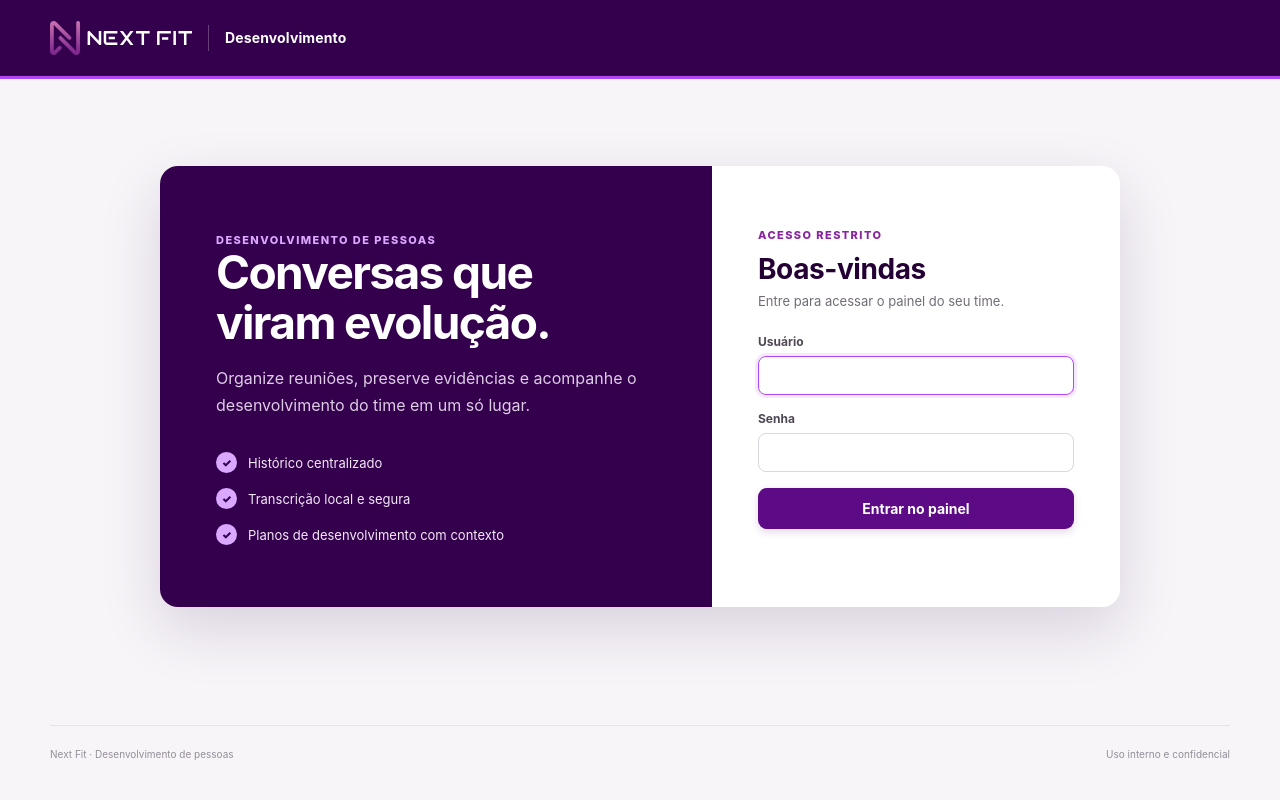
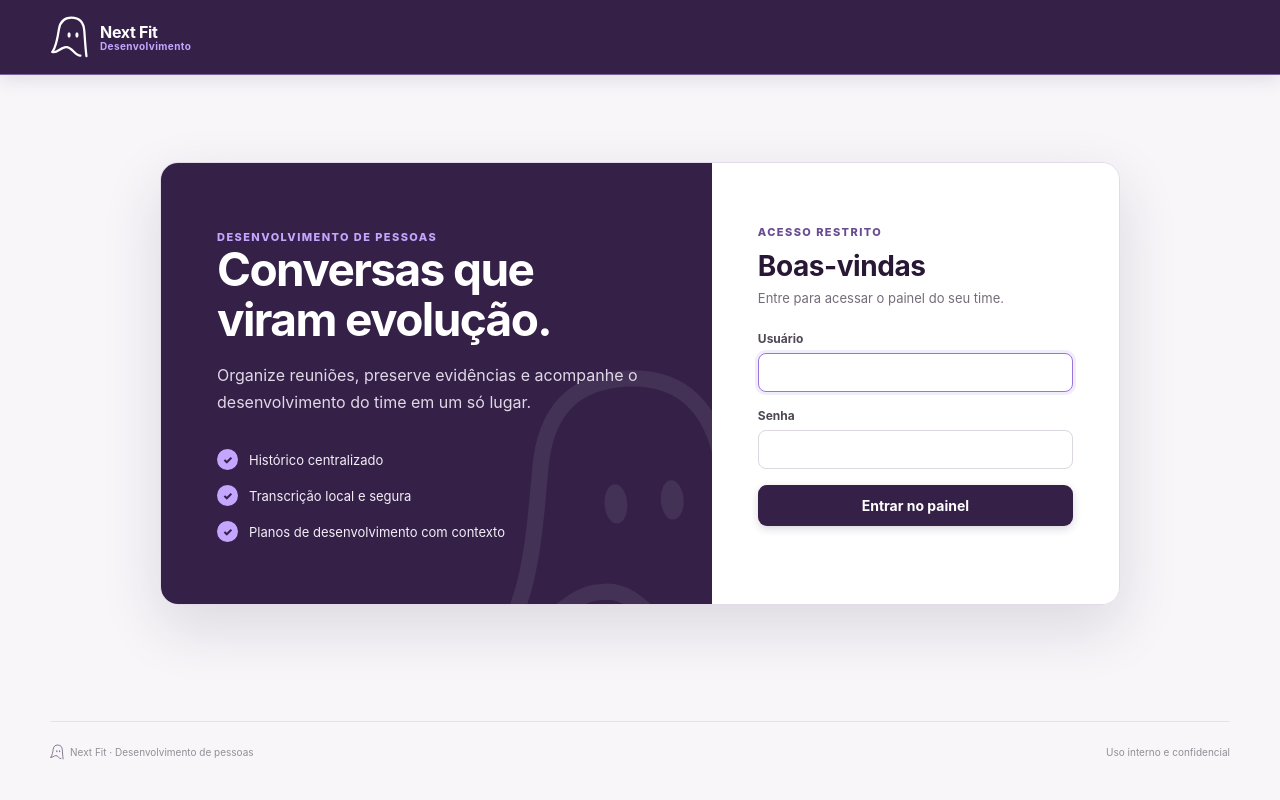
Before and after one commit to LucasGasparA/analisedereuniao, a FastAPI app: page /login in a window 1280 px wide. Run offline with FastAPI, Linux system fonts and the light colour scheme.

Commit message:
Aplica identidade visual do Fantasminha

```diff
--- a/static/style.css
+++ b/static/style.css
@@ -1,23 +1,24 @@
 :root {
-  --purple-950: #240035;
-  --purple-900: #34004e;
-  --purple-800: #5c0a85;
-  --purple-600: #8b24a0;
-  --purple-500: #b345f7;
-  --purple-100: #ead0ff;
-  --purple-50: #f8efff;
+  --purple-950: #281735;
+  --purple-900: #352048;
+  --purple-800: #49325e;
+  --purple-600: #694b91;
+  --purple-500: #9875dd;
+  --purple-100: #e2d6ff;
+  --purple-50: #f7f3ff;
+  --lavender: #c4a6ff;
   --green-600: #3a9832;
   --green-100: #e4f5e2;
-  --ink: #24202a;
-  --muted: #716b76;
-  --line: #e8e3ea;
+  --ink: #241d29;
+  --muted: #746c79;
+  --line: #e7e1e9;
   --surface: #ffffff;
-  --background: #f7f5f8;
+  --background: #f8f6f9;
   --danger: #b42318;
   --danger-soft: #fff0ee;
   --warning: #8a4b08;
   --warning-soft: #fff7e5;
-  --shadow: 0 10px 30px rgba(52, 0, 78, .06);
+  --shadow: 0 10px 28px rgba(53, 32, 72, .055);
   font-family: Inter, "Segoe UI", Roboto, Arial, sans-serif;
   color: var(--ink);
   background: var(--background);
@@ -34,12 +35,13 @@ button, .button { -webkit-tap-highlight-color: transparent; }
 .shell { width: min(1180px, calc(100% - 40px)); margin: 0 auto; }
 .page-content { padding-top: 42px; padding-bottom: 34px; min-height: calc(100vh - 154px); }
 
-.topbar { background: var(--purple-900); border-bottom: 3px solid var(--purple-500); }
-.nav { min-height: 76px; display: flex; align-items: center; justify-content: space-between; gap: 24px; }
-.brand { display: flex; align-items: center; gap: 16px; min-width: 0; }
-.brand-logo { display: block; width: 142px; height: auto; }
-.brand-divider { width: 1px; height: 26px; background: rgba(255,255,255,.25); }
-.product-name { color: white; font-size: 14px; font-weight: 650; letter-spacing: .01em; }
+.topbar { background: var(--purple-900); border-bottom: 1px solid rgba(196,166,255,.48); box-shadow: 0 4px 18px rgba(53,32,72,.12); }
+.nav { min-height: 74px; display: flex; align-items: center; justify-content: space-between; gap: 24px; }
+.brand { display: flex; align-items: center; gap: 11px; min-width: 0; }
+.brand-mark { display: block; width: 39px; height: 44px; }
+.brand-copy { display: grid; gap: 1px; color: white; line-height: 1; }
+.brand-copy b { font-size: 16px; letter-spacing: -.02em; }
+.brand-copy small { color: var(--lavender); font-size: 10px; font-weight: 650; letter-spacing: .04em; }
 .nav-actions { display: flex; align-items: center; gap: 18px; }
 .nav-actions form { margin: 0; }
 .environment-dot { color: rgba(255,255,255,.72); font-size: 12px; display: flex; gap: 7px; align-items: center; }
@@ -53,19 +55,19 @@ h2 { margin-bottom: 5px; font-size: 18px; letter-spacing: -.015em; }
 h3 { font-size: 15px; }
 .muted { color: var(--muted); }
 .section-label { margin-bottom: 10px; color: var(--purple-600); font-weight: 800; font-size: 11px; letter-spacing: .13em; }
-.section-label.light { color: #dca7ff; }
+.section-label.light { color: var(--lavender); }
 .page-heading { display: flex; align-items: end; justify-content: space-between; gap: 24px; margin-bottom: 28px; }
 .page-heading p { margin-bottom: 0; font-size: 15px; }
 
-.button { display: inline-flex; justify-content: center; align-items: center; border: 0; border-radius: 9px; padding: 12px 18px; background: var(--purple-800); color: white; font-weight: 700; font-size: 14px; cursor: pointer; box-shadow: 0 3px 8px rgba(92,10,133,.16); transition: background .18s, transform .18s, box-shadow .18s; }
-.button:hover { background: var(--purple-600); box-shadow: 0 5px 14px rgba(92,10,133,.2); transform: translateY(-1px); }
+.button { display: inline-flex; justify-content: center; align-items: center; border: 0; border-radius: 9px; padding: 12px 18px; background: var(--purple-900); color: white; font-weight: 700; font-size: 14px; cursor: pointer; box-shadow: 0 3px 9px rgba(53,32,72,.18); transition: background .18s, transform .18s, box-shadow .18s; }
+.button:hover { background: var(--purple-800); box-shadow: 0 5px 14px rgba(53,32,72,.2); transform: translateY(-1px); }
 .button:disabled { opacity: .58; cursor: wait; transform: none; }
 .button.secondary { color: var(--purple-800); background: var(--purple-50); border: 1px solid var(--purple-100); box-shadow: none; }
-.button.secondary:hover { background: #f1ddff; }
+.button.secondary:hover { background: #eee6ff; }
 .button.full { width: 100%; }
 .text-link { color: var(--purple-800); font-weight: 700; font-size: 13px; }
 
-.card { background: var(--surface); border: 1px solid var(--line); border-radius: 14px; box-shadow: var(--shadow); padding: 24px; }
+.card { background: var(--surface); border: 1px solid var(--line); border-radius: 13px; box-shadow: var(--shadow); padding: 24px; }
 .card-header { display: flex; align-items: flex-start; justify-content: space-between; gap: 16px; margin-bottom: 20px; }
 .card-header h2, .card-header p { margin-bottom: 4px; }
 .card-header p { font-size: 13px; }
@@ -101,14 +103,14 @@ h3 { font-size: 15px; }
 .status-tag { padding: 6px 10px; border-radius: 20px; color: #7a667f; background: #f4f1f5; font-size: 11px; white-space: nowrap; }
 .status-tag.done { color: #287b21; background: var(--green-100); }
 .empty-state { text-align: center; padding: 44px 20px 34px; color: var(--muted); }
-.empty-state > span { display: block; font-size: 29px; margin-bottom: 10px; }
+.empty-state > img { display: block; width: 50px; height: 57px; margin: 0 auto 12px; opacity: .82; }
 .empty-state h3 { margin-bottom: 6px; color: var(--ink); }
 .empty-state p { font-size: 13px; }
 .empty-inline { padding: 22px 0; color: var(--muted); font-size: 13px; }
 
 label { display: block; margin: 16px 0; color: #4f4753; font-size: 12px; font-weight: 700; }
 input, textarea { display: block; width: 100%; margin-top: 7px; padding: 11px 12px; color: var(--ink); background: #fff; border: 1px solid #dcd6df; border-radius: 8px; outline: none; font-weight: 400; transition: border .15s, box-shadow .15s; }
-input:focus, textarea:focus { border-color: var(--purple-500); box-shadow: 0 0 0 3px rgba(179,69,247,.12); }
+input:focus, textarea:focus { border-color: var(--purple-500); box-shadow: 0 0 0 3px rgba(152,117,221,.13); }
 input::placeholder, textarea::placeholder { color: #aaa4ad; }
 textarea { resize: vertical; line-height: 1.5; }
 .form-row { display: grid; grid-template-columns: 1.6fr 1fr; gap: 14px; }
@@ -121,7 +123,7 @@ textarea { resize: vertical; line-height: 1.5; }
 .profile-option b, .profile-option small { display: block; }
 .profile-option b { margin-bottom: 5px; color: var(--purple-900); font-size: 12px; }
 .profile-option small { color: var(--muted); font-size: 10px; line-height: 1.35; }
-.profile-option input:checked + span { border-color: var(--purple-600); background: var(--purple-50); box-shadow: 0 0 0 2px rgba(139,36,160,.11); }
+.profile-option input:checked + span { border-color: var(--purple-600); background: var(--purple-50); box-shadow: 0 0 0 2px rgba(105,75,145,.11); }
 .profile-option input:focus-visible + span { outline: 2px solid var(--purple-500); outline-offset: 2px; }
 
 .back-link { display: inline-block; margin-bottom: 24px; color: var(--purple-800); font-size: 13px; font-weight: 700; }
@@ -163,7 +165,7 @@ textarea { resize: vertical; line-height: 1.5; }
 .job-actions { min-height: 17px; margin-top: 11px; }
 .job-link { display: inline-block; color: var(--purple-800); font-size: 12px; font-weight: 800; }
 .retry-button, .reupload-button { padding: 7px 10px; border: 1px solid #e1c9eb; border-radius: 7px; color: var(--purple-800); background: var(--purple-50); font-size: 11px; font-weight: 800; cursor: pointer; }
-.retry-button:hover, .reupload-button:hover { background: #f1ddff; border-color: #d3a9e4; }
+.retry-button:hover, .reupload-button:hover { background: #eee6ff; border-color: #cdb8f4; }
 .retry-button:disabled, .reupload-button:disabled { opacity: .6; cursor: wait; }
 .retry-note { color: var(--muted); font-size: 11px; }
 .job-card.status-concluido .job-status { color: #287b21; background: var(--green-100); }
@@ -179,9 +181,9 @@ textarea { resize: vertical; line-height: 1.5; }
 .history-row small { color: var(--muted); font-size: 10px; }
 .history-dot { width: 8px; height: 8px; border-radius: 50%; background: #c7bdca; }
 .history-dot.done { background: var(--green-600); }
-.info-note { padding: 18px; border: 1px solid #e6d7ec; border-radius: 12px; background: #f5edf8; color: var(--purple-900); }
+.info-note { padding: 18px; border: 1px solid #e0d4f0; border-radius: 12px; background: var(--purple-50); color: var(--purple-900); }
 .info-note b { font-size: 13px; }
-.info-note p { margin: 6px 0 0; color: #725a7c; font-size: 11px; line-height: 1.5; }
+.info-note p { margin: 6px 0 0; color: #6d6077; font-size: 11px; line-height: 1.5; }
 .manual-card { padding: 0; }
 .manual-card summary { display: flex; justify-content: space-between; align-items: center; padding: 20px 23px; cursor: pointer; list-style: none; }
 .manual-card summary::-webkit-details-marker { display: none; }
@@ -207,18 +209,22 @@ textarea { resize: vertical; line-height: 1.5; }
 .alert.error { color: var(--danger); background: var(--danger-soft); border: 1px solid #fac5bf; }
 .alert.warning { color: var(--warning); background: var(--warning-soft); border: 1px solid #f2d79f; }
 
-.login-layout { display: grid; grid-template-columns: 1.15fr .85fr; max-width: 960px; margin: 45px auto; overflow: hidden; border-radius: 18px; box-shadow: 0 22px 60px rgba(52,0,78,.15); }
-.login-intro { padding: 62px 56px; color: white; background: var(--purple-900); }
+.login-layout { display: grid; grid-template-columns: 1.15fr .85fr; width: 100%; max-width: 960px; margin: 45px auto; overflow: hidden; border: 1px solid #e2dbe7; border-radius: 18px; box-shadow: 0 22px 60px rgba(53,32,72,.14); }
+.login-intro { position: relative; isolation: isolate; min-width: 0; overflow: hidden; padding: 62px 56px; color: white; background: var(--purple-900); }
+.login-intro > :not(.login-mascot) { position: relative; z-index: 1; }
+.login-mascot { position: absolute; z-index: 0; right: -48px; bottom: -72px; width: 280px; height: 315px; opacity: .075; transform: rotate(-4deg); }
 .login-intro h1 { max-width: 470px; color: white; font-size: 46px; }
-.login-intro > p { max-width: 480px; color: #ddcde3; line-height: 1.65; margin: 18px 0 34px; }
-.login-feature { display: flex; align-items: center; gap: 11px; margin-top: 15px; color: #f4e9f7; font-size: 13px; }
-.login-feature span { display: grid; place-items: center; width: 21px; height: 21px; border-radius: 50%; color: var(--purple-900); background: #dba8ff; font-size: 11px; font-weight: 900; }
-.login-card { padding: 62px 46px; background: white; }
+.login-intro > p { max-width: 480px; color: #e1d8e7; line-height: 1.65; margin: 18px 0 34px; }
+.login-feature { display: flex; align-items: center; gap: 11px; margin-top: 15px; color: #f4eff7; font-size: 13px; }
+.login-feature span { display: grid; place-items: center; width: 21px; height: 21px; border-radius: 50%; color: var(--purple-900); background: var(--lavender); font-size: 11px; font-weight: 900; }
+.login-card { min-width: 0; padding: 62px 46px; background: white; }
 .login-card h2 { font-size: 28px; color: var(--purple-950); margin-bottom: 7px; }
 .login-card > p { font-size: 13px; }
 .login-card form { margin-top: 25px; }
 
-.footer { display: flex; justify-content: space-between; gap: 20px; padding-top: 22px; padding-bottom: 28px; border-top: 1px solid var(--line); color: #948d97; font-size: 10px; }
+.footer { display: flex; justify-content: space-between; align-items: center; gap: 20px; padding-top: 22px; padding-bottom: 28px; border-top: 1px solid var(--line); color: #948d97; font-size: 10px; }
+.footer-brand { display: flex; align-items: center; gap: 6px; }
+.footer-brand img { width: 14px; height: 16px; opacity: .72; }
 
 @media (max-width: 900px) {
   .dashboard-grid, .person-grid, .meeting-grid { grid-template-columns: 1fr; }
@@ -233,8 +239,9 @@ textarea { resize: vertical; line-height: 1.5; }
   .shell { width: min(100% - 28px, 1180px); }
   .page-content { padding-top: 28px; }
   .nav { min-height: 66px; }
-  .brand-logo { width: 112px; }
-  .product-name, .brand-divider, .environment-dot { display: none; }
+  .brand-mark { width: 34px; height: 38px; }
+  .brand-copy b { font-size: 14px; }
+  .brand-copy small, .environment-dot { display: none; }
   .page-heading { align-items: flex-start; flex-direction: column; }
   .page-heading > .button { width: 100%; }
   .stats { grid-template-columns: 1fr; }
--- a/templates/base.html
+++ b/templates/base.html
@@ -3,18 +3,18 @@
 <head>
   <meta charset="utf-8">
   <meta name="viewport" content="width=device-width, initial-scale=1">
-  <meta name="theme-color" content="#34004e">
+  <meta name="theme-color" content="#352048">
   <title>{% block title %}Next Fit | Desenvolvimento{% endblock %}</title>
-  <link rel="stylesheet" href="/static/style.css?v=6">
-  <script src="/static/app.js?v=6" defer></script>
+  <link rel="icon" href="/static/fantasma-roxo.svg" type="image/svg+xml">
+  <link rel="stylesheet" href="/static/style.css?v=7">
+  <script src="/static/app.js?v=7" defer></script>
 </head>
 <body>
   <header class="topbar">
     <div class="shell nav">
       <a href="/" class="brand" aria-label="Next Fit Desenvolvimento">
-        <img src="/static/nextfit-logo.svg" alt="Next Fit" class="brand-logo">
-        <span class="brand-divider" aria-hidden="true"></span>
-        <span class="product-name">Desenvolvimento</span>
+        <img src="/static/fantasma-branco.svg" alt="" class="brand-mark" aria-hidden="true">
+        <span class="brand-copy"><b>Next Fit</b><small>Desenvolvimento</small></span>
       </a>
       {% if logged %}
       <div class="nav-actions">
@@ -31,7 +31,7 @@
   <main class="shell page-content">{% block content %}{% endblock %}</main>
 
   <footer class="shell footer">
-    <span>Next Fit · Desenvolvimento de pessoas</span>
+    <span class="footer-brand"><img src="/static/fantasma-roxo.svg" alt="" aria-hidden="true"> Next Fit · Desenvolvimento de pessoas</span>
     <span>Uso interno e confidencial</span>
   </footer>
 </body>
--- a/templates/index.html
+++ b/templates/index.html
@@ -42,7 +42,7 @@
       {% endfor %}
     </div>
     {% else %}
-    <div class="empty-state"><span>👋</span><h3>Comece pelo seu time</h3><p>Cadastre o primeiro liderado para organizar as reuniões.</p></div>
+    <div class="empty-state"><img src="/static/fantasma-roxo.svg" alt="" aria-hidden="true"><h3>Comece pelo seu time</h3><p>Cadastre o primeiro liderado para organizar as reuniões.</p></div>
     {% endif %}
   </section>
 
--- a/templates/login.html
+++ b/templates/login.html
@@ -3,6 +3,7 @@
 {% block content %}
 <div class="login-layout">
   <section class="login-intro">
+    <img class="login-mascot" src="/static/fantasma-branco.svg" alt="" aria-hidden="true">
     <span class="section-label light">DESENVOLVIMENTO DE PESSOAS</span>
     <h1>Conversas que viram evolução.</h1>
     <p>Organize reuniões, preserve evidências e acompanhe o desenvolvimento do time em um só lugar.</p>
```
Also changed, not shown: static/fantasma-branco.svg (added), static/fantasma-roxo.svg (added), static/nextfit-logo.svg (deleted).
